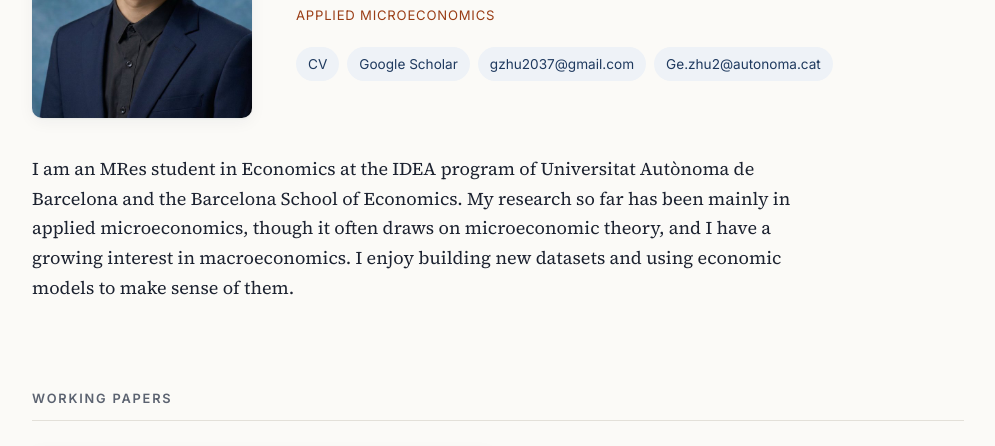
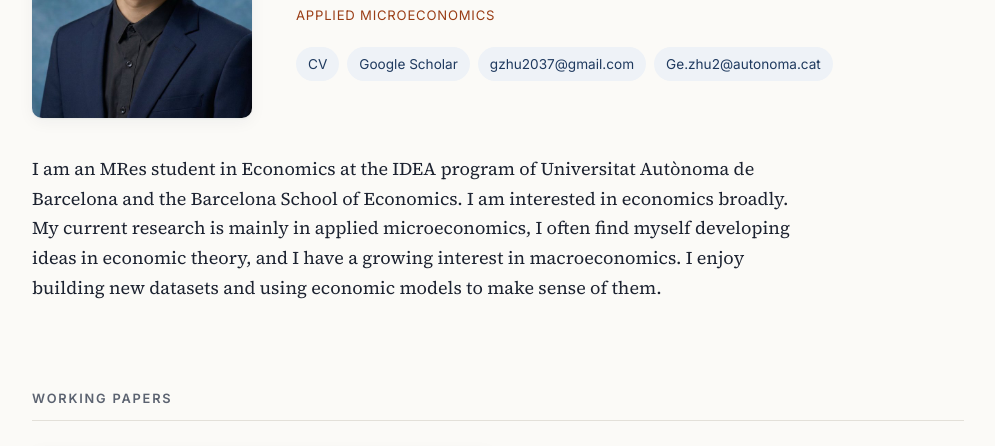
Before and after one commit to Zeegle22/Zeegle22.github.io, a plain HTML site: page index.html in a window 1280 px wide. Shown: the part 274-720 px from the top of the page, without its empty margins (142-1137 px from the left). Drawn offline with Linux system fonts and the light colour scheme.

Commit message:
Broader research interests in bio and CV

```diff
--- a/index.html
+++ b/index.html
@@ -41,7 +41,7 @@
 </header>
 
 <section class="about">
-  <p>I am an MRes student in Economics at the IDEA program of Universitat Autònoma de Barcelona and the Barcelona School of Economics. My research so far has been mainly in applied microeconomics, though it often draws on microeconomic theory, and I have a growing interest in macroeconomics. I enjoy building new datasets and using economic models to make sense of them.</p>
+  <p>I am an MRes student in Economics at the IDEA program of Universitat Autònoma de Barcelona and the Barcelona School of Economics. I am interested in economics broadly. My current research is mainly in applied microeconomics, I often find myself developing ideas in economic theory, and I have a growing interest in macroeconomics. I enjoy building new datasets and using economic models to make sense of them.</p>
 </section>
 
 <section id="research">
```
Also changed, not shown: 1 other file.
